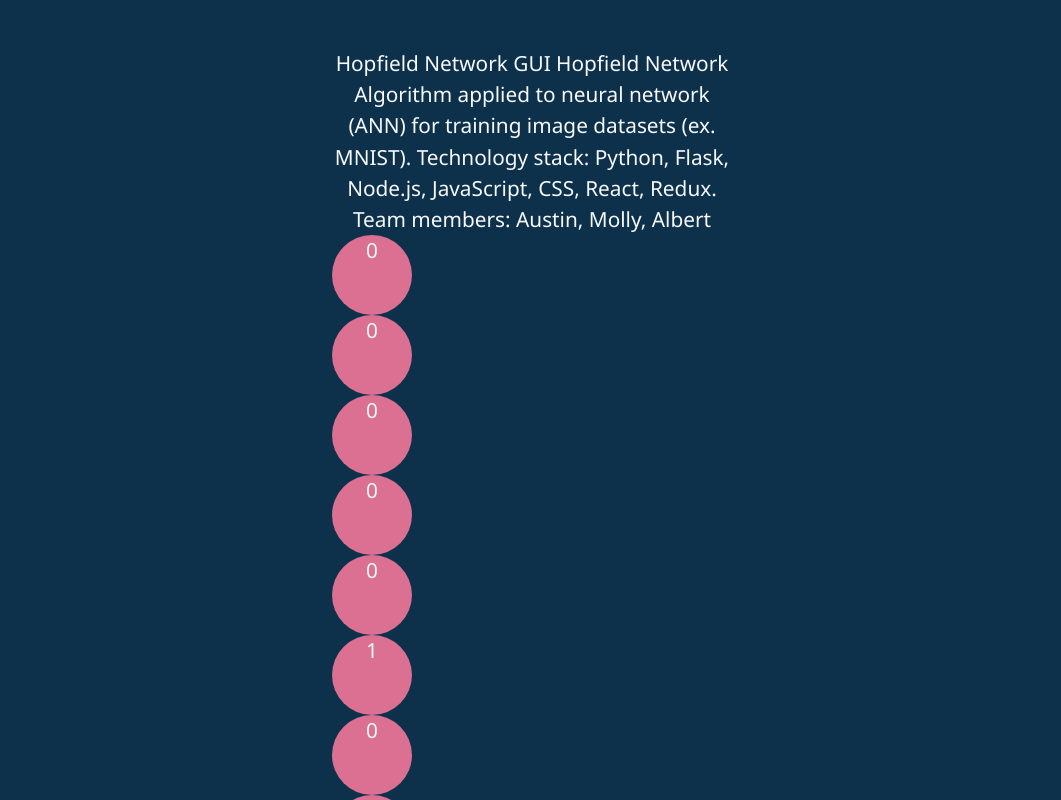
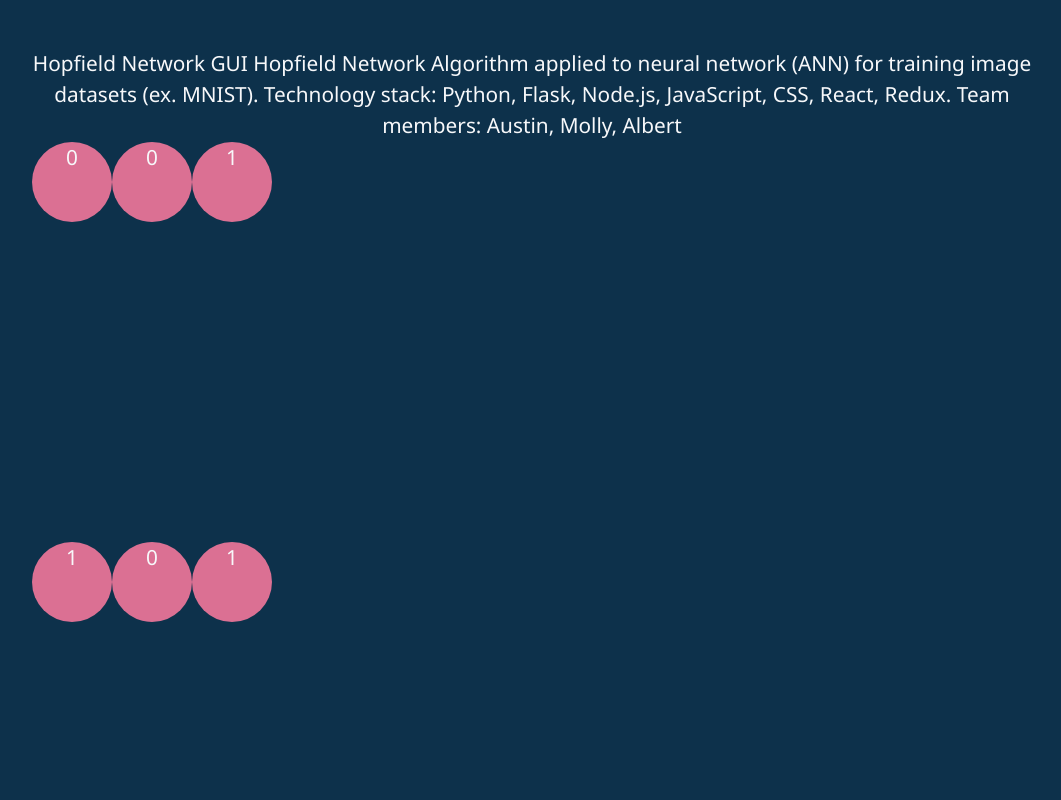
Before and after one commit to NYIT-EENG-755-CSCI-690/Hopfield-Network-GUI, a React (Vite) app in the folder TermProjectRepo/: page / in a window 1280 px wide. Shown: the top 800 px of the page, without its empty margins (108-1169 px from the left). Built offline with nearby package versions, Linux system fonts and the light colour scheme.

Commit message:
Update Styles with flexbox

```diff
--- a/TermProjectRepo/src/BallContainer.jsx
+++ b/TermProjectRepo/src/BallContainer.jsx
@@ -4,16 +4,16 @@ import preload from "./data.json";
 // TODO: breakdown container into ball components, apply styling to each component
 
 const BallContainer = () => (
-    <div className="balls">
+    <div className="balls-container">
         {preload.balls.map((ball, i) => (
-            <div>
-                <div className="ball" key={i} style={{ "--i": i }}>
+            <div className="ball-set">
+                <div className="ball-one" key={i} style={{ "--i": i }}>
                     {ball.val_one}
                 </div>
-                <div className="ball" key={i} style={{ "--i": i }}>
+                <div className="ball-two" key={i} style={{ "--i": i }}>
                     {ball.val_two}
                 </div>
-                <div className="ball" key={i} style={{ "--i": i }}>
+                <div className="ball-three" key={i} style={{ "--i": i }}>
                     {ball.val_three}
                 </div>
             </div>
--- a/TermProjectRepo/src/data.json
+++ b/TermProjectRepo/src/data.json
@@ -2,14 +2,10 @@
     "balls":[
         {"val_one": "0",
         "val_two":"0",
-        "val_three": "0"},
-
-        {"val_one": "0",
-        "val_two":"0",
         "val_three": "1"},
 
-        {"val_one": "0",
-        "val_two":"1",
+        {"val_one": "1",
+        "val_two":"0",
         "val_three": "1"}
 
     ]
--- a/TermProjectRepo/src/style.scss
+++ b/TermProjectRepo/src/style.scss
@@ -28,15 +28,44 @@
   }
 
   .landing {
-    width: 400px;
+    width: 1000px;
     text-align: center;
     margin: 0 auto;
     padding: 3rem 0;
   }
 
-  .ball {
+  // .balls-container {
+  //   display: flex;
+  //   flex-direction: row;
+  //   width: 100%;
+  //   justify-content: space-evenly;
+  // }
+
+
+  .ball-set {
+    display: flex;
+    width: 400px;
+    height:400px;
+  }
+
+
+  .ball-one {
     height: 5rem;
     width: 5rem;
     border-radius: 50%;
     background: palevioletred;
   }
+
+  .ball-two {
+    height: 5rem;
+    width: 5rem;
+    border-radius: 50%;
+    background: palevioletred;
+  }
+
+  .ball-three {
+    height: 5rem;
+    width: 5rem;
+    border-radius: 50%;
+    background: palevioletred;
+  }
```
